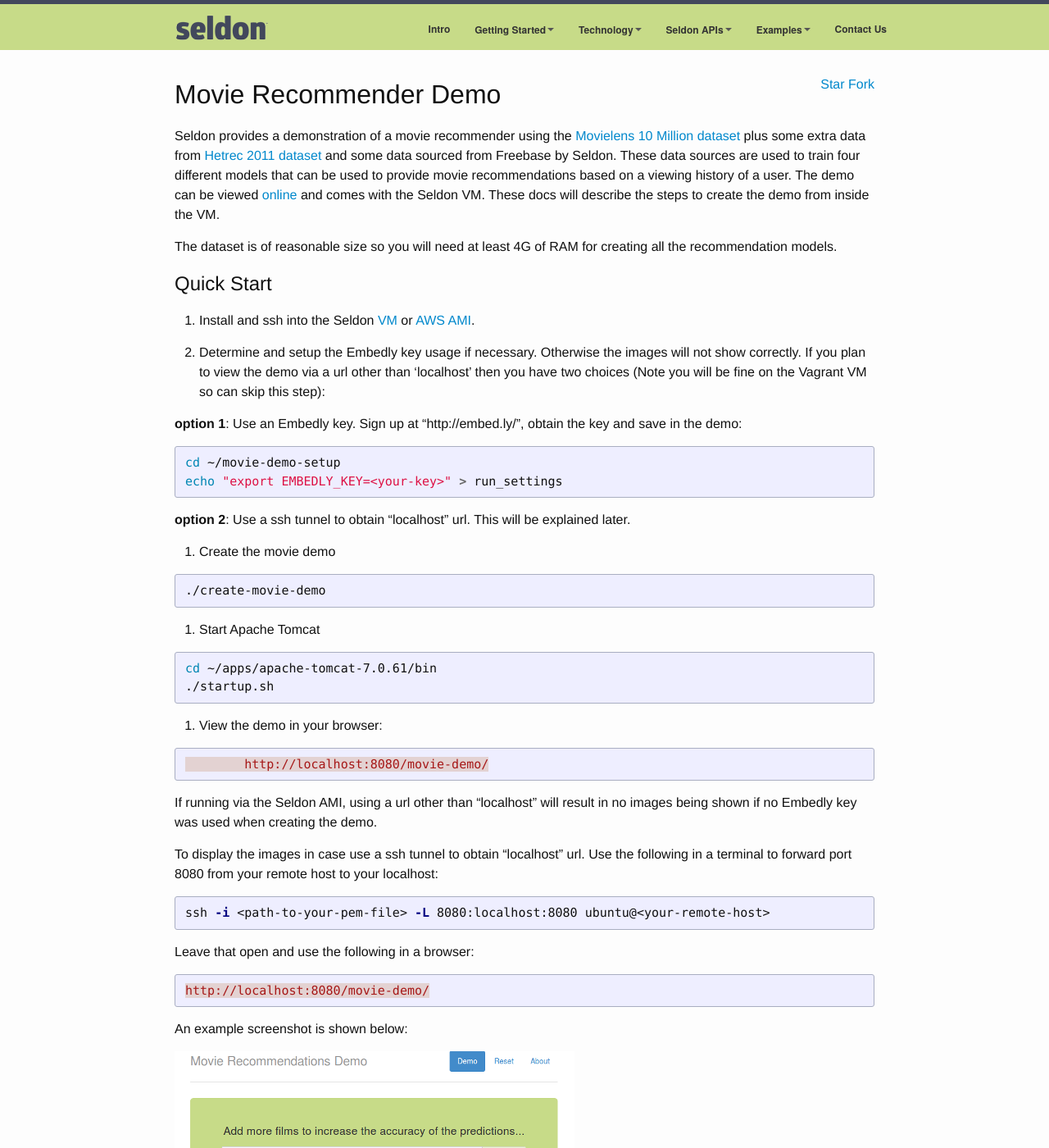
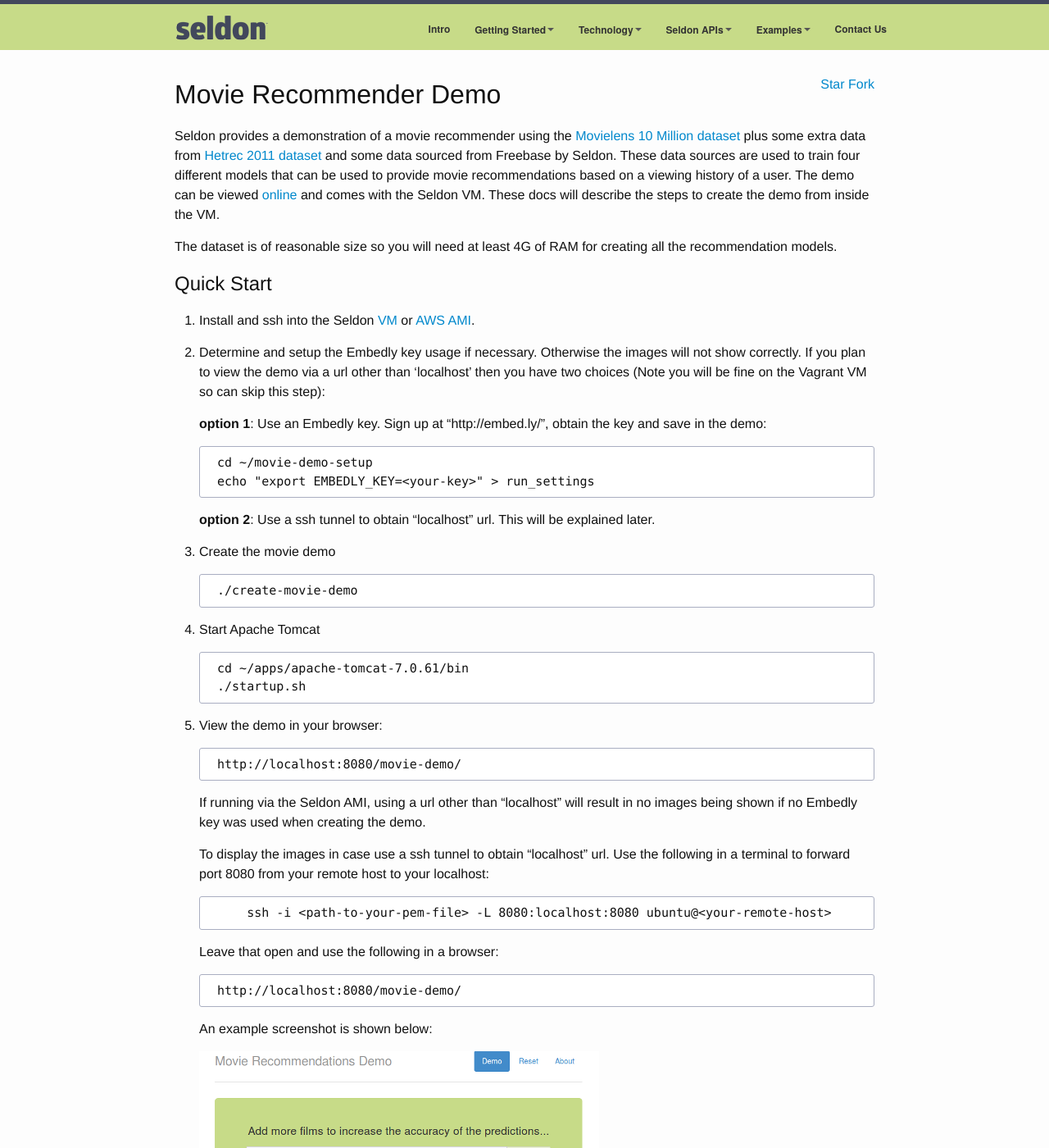
Before and after one commit to SeldonIO/seldonio.github.com, a Jekyll site: the page built from movie-recommender-demo.md, in a window 1280 px wide and 1400 px high. Shown: the whole window at 82% size. Built offline with Jekyll 4.4.1, drawn with Linux system fonts in a browser that asks for light colours.

Commit message:
numbering and indent fixed

```diff
--- a/movie-recommender-demo.md
+++ b/movie-recommender-demo.md
@@ -16,44 +16,40 @@ The dataset is of reasonable size so you will need at least 4G of RAM for creati
 1. Determine and setup the Embedly key usage if necessary. Otherwise the images will not show correctly.
 If you plan to view the demo via a url other than 'localhost' then you have two choices (Note you will be fine on the Vagrant VM so can skip this step):
 
-**option 1**: Use an Embedly key.
-Sign up at "http://embed.ly/", obtain the key and save in the demo:
-{% highlight bash %}
-cd ~/movie-demo-setup
-echo "export EMBEDLY_KEY=<your-key>" > run_settings
-{% endhighlight %}
+    **option 1**: Use an Embedly key.
+    Sign up at "http://embed.ly/", obtain the key and save in the demo:
 
-**option 2**: Use a ssh tunnel to obtain "localhost" url. This will be explained later.
+        cd ~/movie-demo-setup
+        echo "export EMBEDLY_KEY=<your-key>" > run_settings
+
+    **option 2**: Use a ssh tunnel to obtain "localhost" url. This will be explained later.
 
 1. Create the movie demo
-{% highlight bash %}
-./create-movie-demo
-{% endhighlight %}
+
+        ./create-movie-demo
 
 1. Start Apache Tomcat
-{% highlight bash %}
-cd ~/apps/apache-tomcat-7.0.61/bin
-./startup.sh
-{% endhighlight %}
+
+        cd ~/apps/apache-tomcat-7.0.61/bin
+        ./startup.sh
 
 1. View the demo in your browser:
-{% highlight http %}
+
         http://localhost:8080/movie-demo/
-{% endhighlight %}
 
-If running via the Seldon AMI, using a url other than "localhost" will result in no images being shown if no Embedly key was used when creating the demo.
+    If running via the Seldon AMI, using a url other than "localhost" will result in no images being shown if no Embedly key was used when creating the demo.
 
-To display the images in case use a ssh tunnel to obtain "localhost" url. Use the following in a terminal to forward port 8080 from your remote host to your localhost:
-{% highlight bash %}
-ssh -i <path-to-your-pem-file> -L 8080:localhost:8080 ubuntu@<your-remote-host>
-{% endhighlight %}
-Leave that open and use the following in a browser:
-{% highlight http %}
-http://localhost:8080/movie-demo/
-{% endhighlight %}
-An example screenshot is shown below:
+    To display the images in case use a ssh tunnel to obtain "localhost" url. Use the following in a terminal to forward port 8080 from your remote host to your localhost:
 
-![Movie Demo](/img/movie-demo.png)
+            ssh -i <path-to-your-pem-file> -L 8080:localhost:8080 ubuntu@<your-remote-host>
+
+    Leave that open and use the following in a browser:
+
+        http://localhost:8080/movie-demo/
+
+    An example screenshot is shown below:
+
+    ![Movie Demo](/img/movie-demo.png)
 
 ## Seldon API Explorer
 The Seldon REST and Javascript APIs can be explored using:
```
